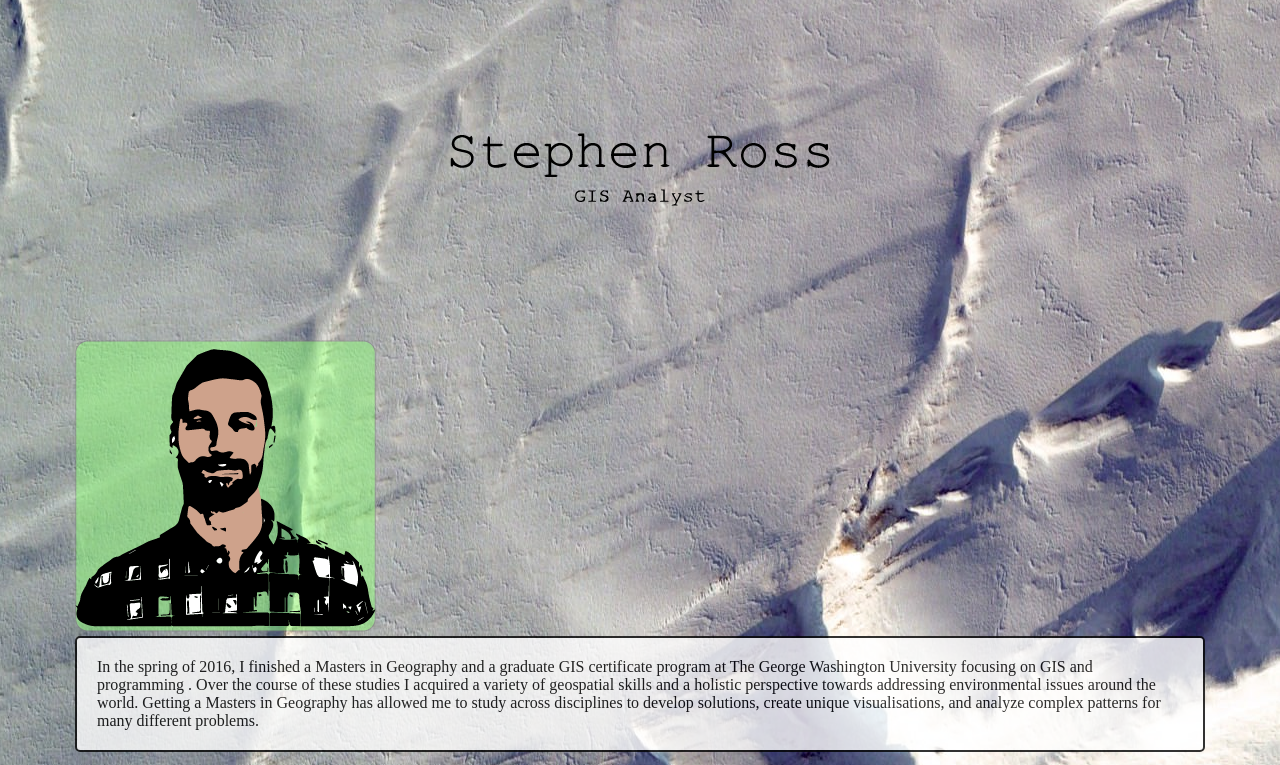
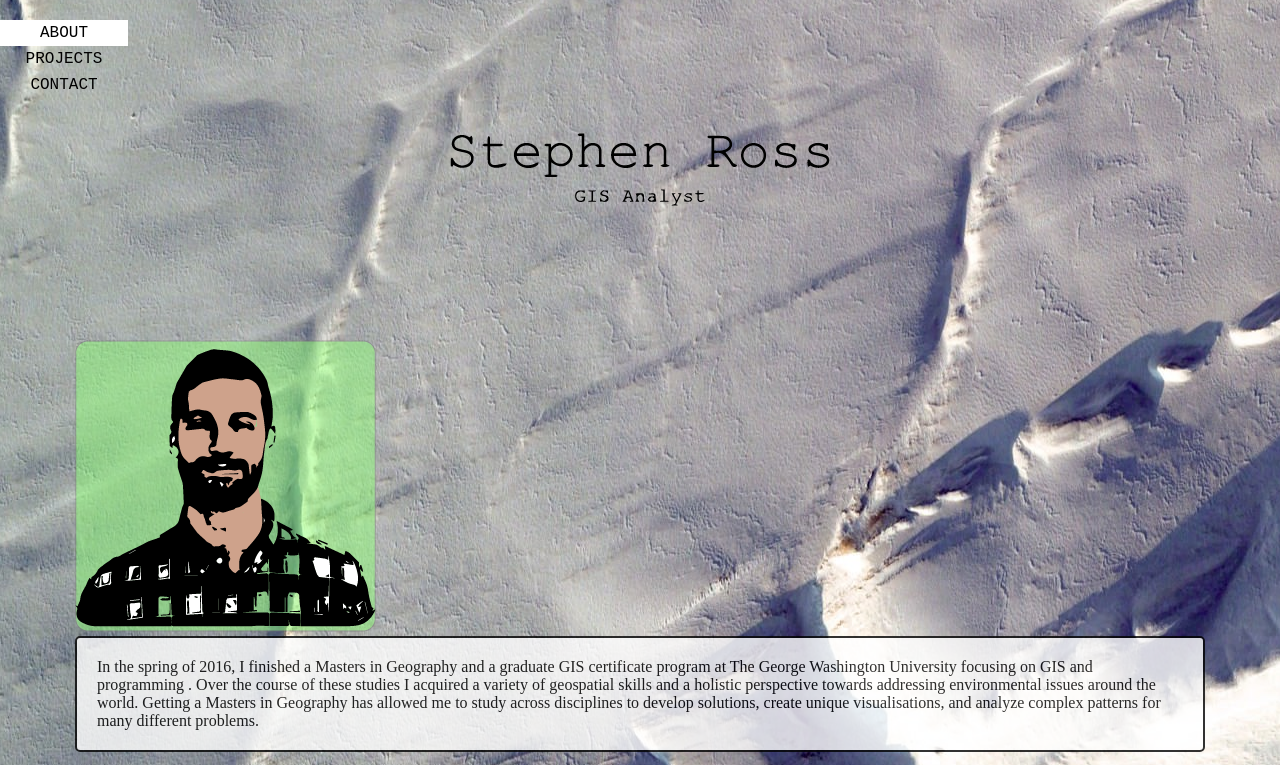
Before and after one commit to RephenSoss/RephenSoss.github.io, a plain HTML site: page index.html in a window 1280 px wide. Shown: the top 765 px of the page. Drawn offline with Linux system fonts and the light colour scheme.

Commit message:
index
index

```diff
--- a/RephenSoss.html
+++ b/index.html
@@ -14,7 +14,7 @@ body {
   margin-right: auto;
 }
 
-/*ul.sidenav {
+ul.sidenav {
     list-style-type: none;
     margin: 0;
     padding: 0;
@@ -25,6 +25,7 @@ body {
     overflow: auto;
     border: 2px solid black
     border-radius: 5px;
+    font-family: Courier New;
 }
 
 ul.sidenav li a {
@@ -36,14 +37,14 @@ ul.sidenav li a {
 }
 
 ul.sidenav li a.active {
-    background-color: #8fff7a;
+    background-color: white;
     color: black;
 }
 
 ul.sidenav li a:hover:not(.active) {
     background-color: #555;
     color: white;
-}*/
+}
 
 
 
@@ -121,12 +122,12 @@ h2 {
 
 <body>
 
-<!-- <ul class="sidenav">
-  <li><a class="active" href="#home">Home</a></li>
-  <li><a href="#news">Projects</a></li>
-  <li><a href="#contact">Contact</a></li>
-  <li><a href="#about">About</a></li>
-</ul> -->
+<ul class="sidenav">
+  <li><a class="active" href="#home">ABOUT</a></li>
+  <li><a href="#projects">PROJECTS</a></li>
+  <li><a href="#contact">CONTACT</a></li>
+
+</ul>
 
 <div class="content">
   <h2> </h2>
```
